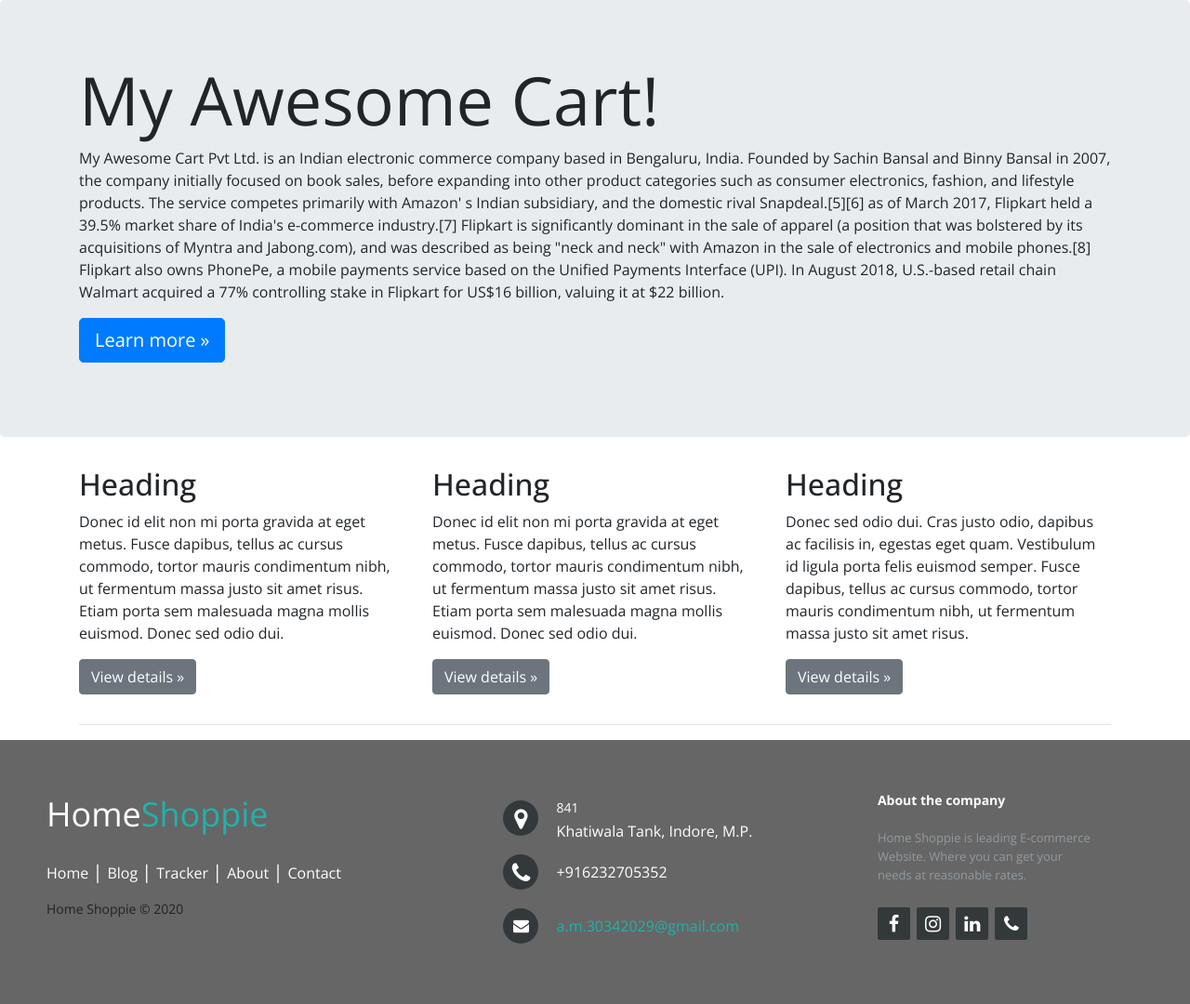
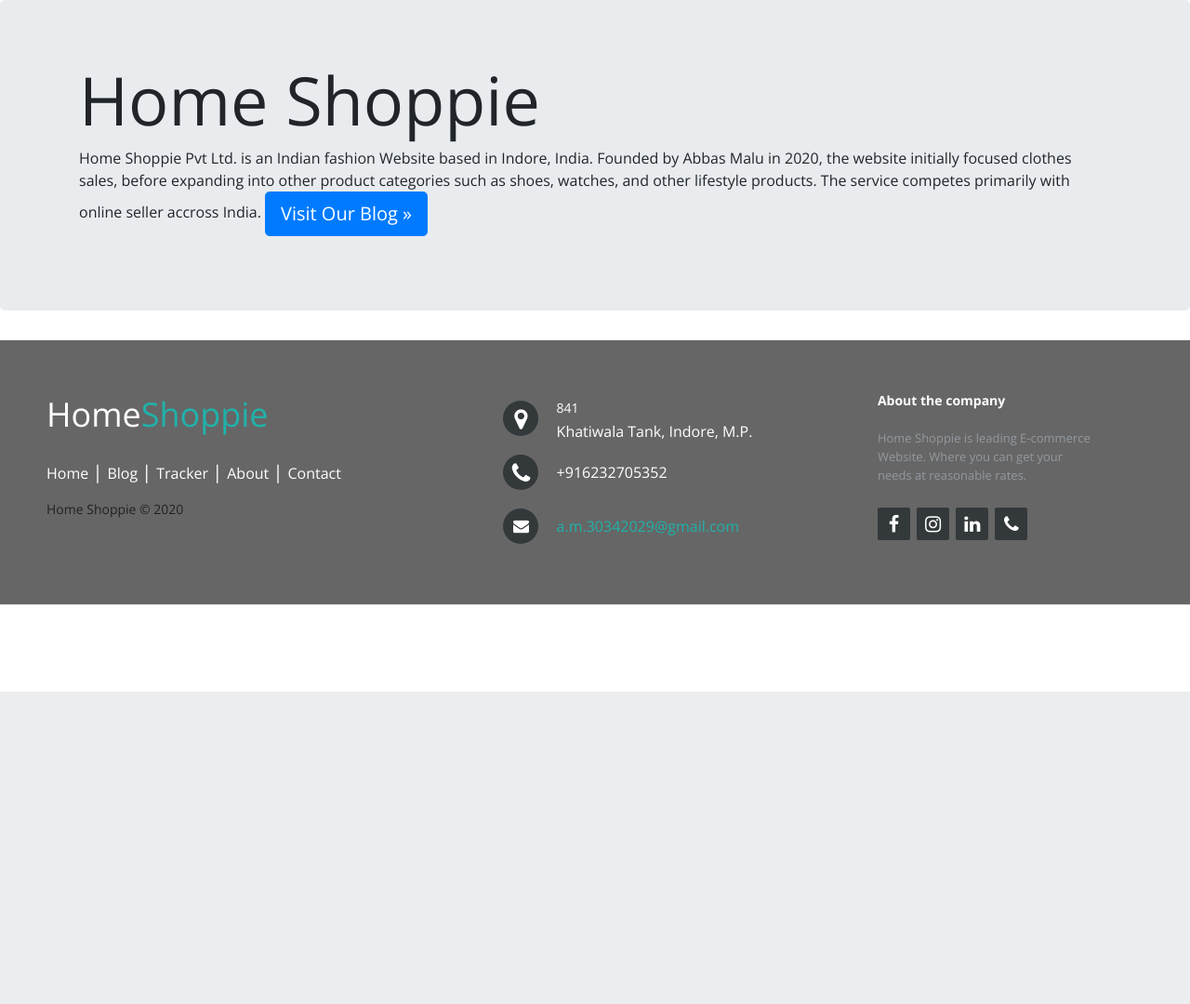
Before and after one commit to abbas-malu/ecommerce-project, a Django app: page /shop/about/ in a window 1280 px wide. Shown: the part 56-1136 px from the top of the page at 93% size. After the commit the page ends 800 px from the top, so only its background shows below. Run offline with Django 3.2, Linux system fonts and the light colour scheme; some libraries are stand-ins or nearby versions.

Commit message:
Update about.html

```diff
--- a/shop/templates/shop/about.html
+++ b/shop/templates/shop/about.html
@@ -12,39 +12,14 @@
   <!-- Main jumbotron for a primary marketing message or call to action -->
   <div class="jumbotron">
     <div class="container">
-      <h1 class="display-3">My Awesome Cart!</h1>
-      <p>My Awesome Cart Pvt Ltd. is an Indian electronic commerce company based in Bengaluru, India. Founded by Sachin Bansal and Binny Bansal in 2007, the company initially focused on book sales, before expanding into other product categories such as consumer electronics, fashion, and lifestyle products.
+      <h1 class="display-3">Home Shoppie</h1>
+      <p>Home Shoppie Pvt Ltd. is an Indian fashion Website based in Indore, India. Founded by Abbas Malu  in 2020, the website initially focused clothes sales, before expanding into other product categories such as shoes, watches, and other lifestyle products.
 
-The service competes primarily with Amazon' s Indian subsidiary, and the domestic rival Snapdeal.[5][6] as of March 2017, Flipkart held a 39.5% market share of India's e-commerce industry.[7] Flipkart is significantly dominant in the sale of apparel (a position that was bolstered by its acquisitions of Myntra and Jabong.com), and was described as being "neck and neck" with Amazon in the sale of electronics and mobile phones.[8] Flipkart also owns PhonePe, a mobile payments service based on the Unified Payments Interface (UPI).
-
-In August 2018, U.S.-based retail chain Walmart acquired a 77% controlling stake in Flipkart for US$16 billion, valuing it at $22 billion.</p>
-      <p><a class="btn btn-primary btn-lg" href="#" role="button">Learn more »</a></p>
+The service competes primarily with online seller accross India. <a class="btn btn-primary btn-lg" href="/blog" role="button">Visit Our Blog »</a></p>
     </div>
   </div>
 
-  <div class="container">
-    <!-- Example row of columns -->
-    <div class="row">
-      <div class="col-md-4">
-        <h2>Heading</h2>
-        <p>Donec id elit non mi porta gravida at eget metus. Fusce dapibus, tellus ac cursus commodo, tortor mauris condimentum nibh, ut fermentum massa justo sit amet risus. Etiam porta sem malesuada magna mollis euismod. Donec sed odio dui. </p>
-        <p><a class="btn btn-secondary" href="#" role="button">View details »</a></p>
-      </div>
-      <div class="col-md-4">
-        <h2>Heading</h2>
-        <p>Donec id elit non mi porta gravida at eget metus. Fusce dapibus, tellus ac cursus commodo, tortor mauris condimentum nibh, ut fermentum massa justo sit amet risus. Etiam porta sem malesuada magna mollis euismod. Donec sed odio dui. </p>
-        <p><a class="btn btn-secondary" href="#" role="button">View details »</a></p>
-      </div>
-      <div class="col-md-4">
-        <h2>Heading</h2>
-        <p>Donec sed odio dui. Cras justo odio, dapibus ac facilisis in, egestas eget quam. Vestibulum id ligula porta felis euismod semper. Fusce dapibus, tellus ac cursus commodo, tortor mauris condimentum nibh, ut fermentum massa justo sit amet risus.</p>
-        <p><a class="btn btn-secondary" href="#" role="button">View details »</a></p>
-      </div>
-    </div>
 
-    <hr>
-
-  </div> <!-- /container -->
 
 </main>
 
```
